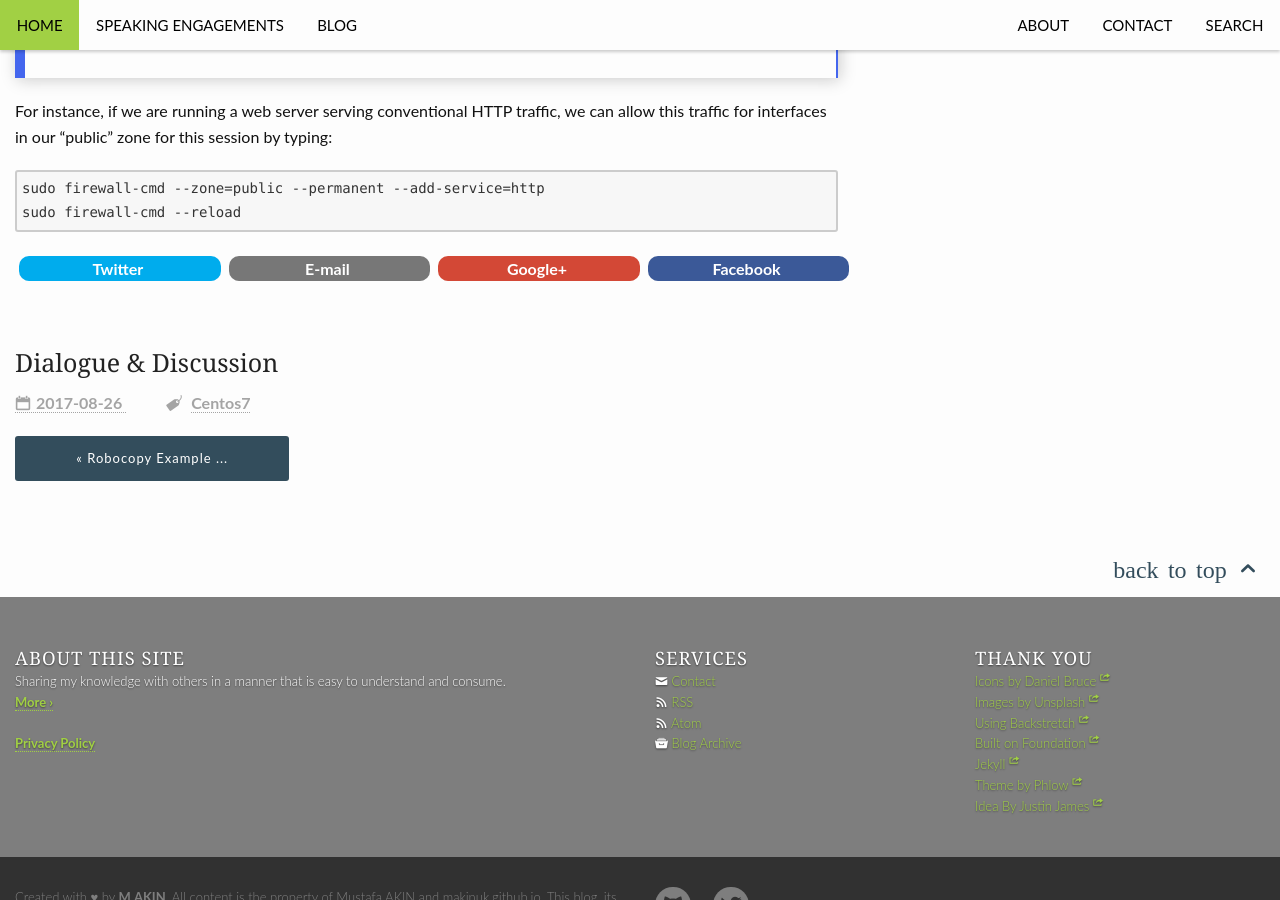
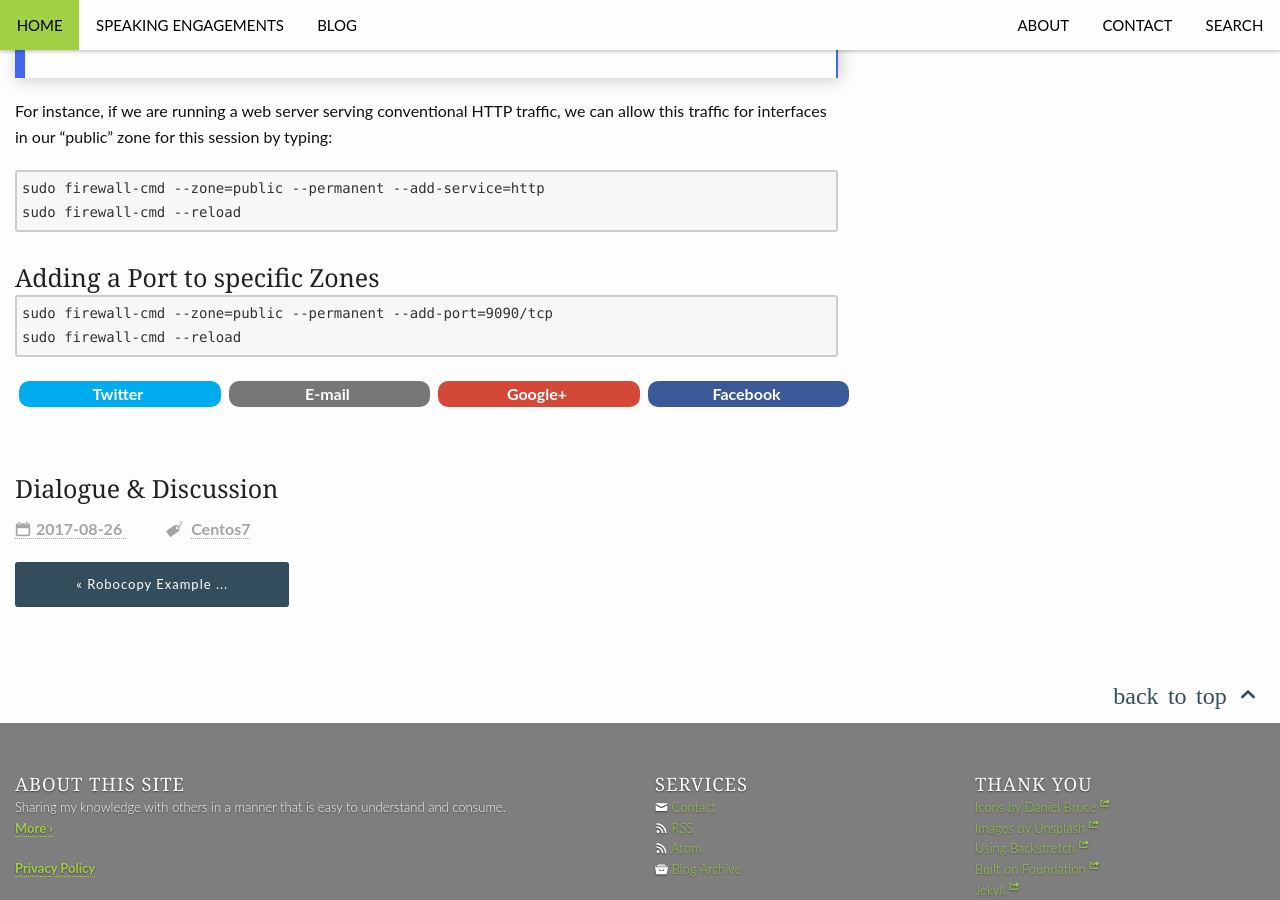
Before and after one commit to makinuk/makinuk.github.io, a Jekyll site: the page built from _posts/2017/2017-08-26-centos-firewall-cmd.md, in a window 1280 px wide and 900 px high, scrolled down 991 px. Built offline with Jekyll 4.4.1, drawn with Linux system fonts in a browser that asks for light colours; nearby versions of some CDN libraries; comment, search, counter and statistics services are not loaded.

Commit message:
Update 2017-08-26-centos-firewall-cmd.md

````diff
--- a/_posts/2017/2017-08-26-centos-firewall-cmd.md
+++ b/_posts/2017/2017-08-26-centos-firewall-cmd.md
@@ -36,3 +36,11 @@ For instance, if we are running a web server serving conventional HTTP traffic,
 sudo firewall-cmd --zone=public --permanent --add-service=http
 sudo firewall-cmd --reload
 ```
+
+### Adding a Port to specific Zones
+
+
+```
+sudo firewall-cmd --zone=public --permanent --add-port=9090/tcp
+sudo firewall-cmd --reload
+```
````
